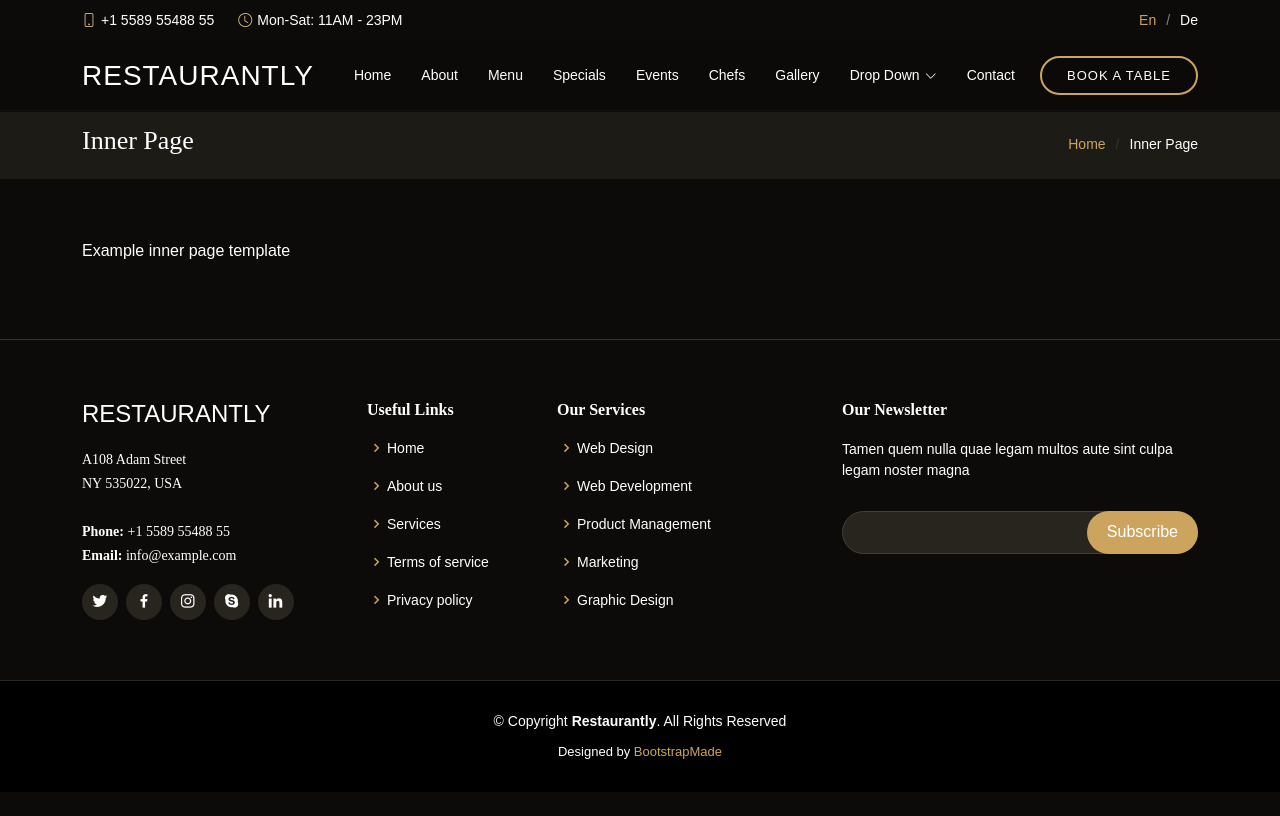
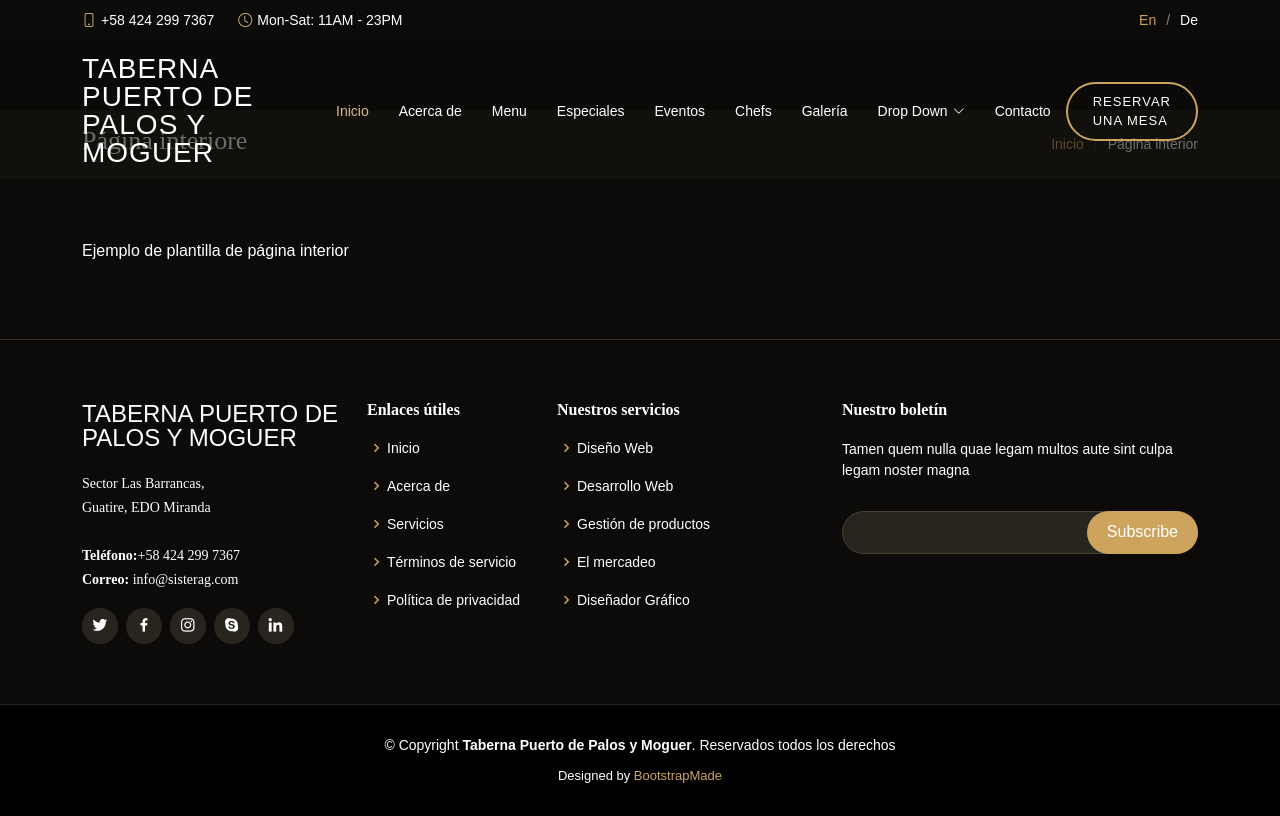
Before and after one commit to robguter/taberna, a plain HTML site: page inner-page.htm in a window 1280 px wide. Drawn offline with Linux system fonts and the light colour scheme; a web font is replaced by a local one.

Commit message:
Update inner-page.htm

```diff
--- a/inner-page.htm
+++ b/inner-page.htm
@@ -43,7 +43,7 @@
     <div class="container d-flex justify-content-center justify-content-md-between">
 
       <div class="contact-info d-flex align-items-center">
-        <i class="bi bi-phone d-flex align-items-center"><span>+1 5589 55488 55</span></i>
+        <i class="bi bi-phone d-flex align-items-center"><span>+58 424 299 7367</span></i>
         <i class="bi bi-clock d-flex align-items-center ms-4"><span> Mon-Sat: 11AM - 23PM</span></i>
       </div>
 
@@ -60,19 +60,19 @@
   <header id="header" class="fixed-top d-flex align-items-cente">
     <div class="container-fluid container-xl d-flex align-items-center justify-content-lg-between">
 
-      <h1 class="logo me-auto me-lg-0"><a href="index.html">Restaurantly</a></h1>
+      <h1 class="logo me-auto me-lg-0"><a href="index.html">Taberna Puerto de Palos y Moguer</a></h1>
       <!-- Uncomment below if you prefer to use an image logo -->
       <!-- <a href="index.html" class="logo me-auto me-lg-0"><img src="assets/img/logo.png" alt="" class="img-fluid"></a>-->
 
       <nav id="navbar" class="navbar order-last order-lg-0">
         <ul>
-          <li><a class="nav-link scrollto " href="#hero">Home</a></li>
-          <li><a class="nav-link scrollto" href="#about">About</a></li>
+          <li><a class="nav-link scrollto active" href="#hero">Inicio</a></li>
+          <li><a class="nav-link scrollto" href="#about">Acerca de</a></li>
           <li><a class="nav-link scrollto" href="#menu">Menu</a></li>
-          <li><a class="nav-link scrollto" href="#specials">Specials</a></li>
-          <li><a class="nav-link scrollto" href="#events">Events</a></li>
+          <li><a class="nav-link scrollto" href="#specials">Especiales</a></li>
+          <li><a class="nav-link scrollto" href="#events">Eventos</a></li>
           <li><a class="nav-link scrollto" href="#chefs">Chefs</a></li>
-          <li><a class="nav-link scrollto" href="#gallery">Gallery</a></li>
+          <li><a class="nav-link scrollto" href="#gallery">Galería</a></li>
           <li class="dropdown"><a href="#"><span>Drop Down</span> <i class="bi bi-chevron-down"></i></a>
             <ul>
               <li><a href="#">Drop Down 1</a></li>
@@ -90,11 +90,11 @@
               <li><a href="#">Drop Down 4</a></li>
             </ul>
           </li>
-          <li><a class="nav-link scrollto" href="#contact">Contact</a></li>
+          <li><a class="nav-link scrollto" href="#contact">Contacto</a></li>
         </ul>
         <i class="bi bi-list mobile-nav-toggle"></i>
       </nav><!-- .navbar -->
-      <a href="#book-a-table" class="book-a-table-btn scrollto d-none d-lg-flex">Book a table</a>
+      <a href="#book-a-table" class="book-a-table-btn scrollto d-none d-lg-flex">Reservar una mesa</a>
 
     </div>
   </header><!-- End Header -->
@@ -104,10 +104,10 @@
       <div class="container">
 
         <div class="d-flex justify-content-between align-items-center">
-          <h2>Inner Page</h2>
+          <h2>Página interiore</h2>
           <ol>
-            <li><a href="index.html">Home</a></li>
-            <li>Inner Page</li>
+            <li><a href="index.html">Inicio</a></li>
+            <li>Página interior</li>
           </ol>
         </div>
 
@@ -117,7 +117,7 @@
     <section class="inner-page">
       <div class="container">
         <p>
-          Example inner page template
+          Ejemplo de plantilla de página interior
         </p>
       </div>
     </section>
@@ -132,12 +132,12 @@
 
           <div class="col-lg-3 col-md-6">
             <div class="footer-info">
-              <h3>Restaurantly</h3>
+              <h3>Taberna Puerto de Palos y Moguer</h3>
               <p>
-                A108 Adam Street <br>
-                NY 535022, USA<br><br>
-                <strong>Phone:</strong> +1 5589 55488 55<br>
-                <strong>Email:</strong> info@example.com<br>
+                Sector Las Barrancas,  <br>
+                Guatire, EDO Miranda<br><br>
+                <strong>Teléfono:</strong>+58 424 299 7367<br>
+                <strong>Correo:</strong> info@sisterag.com<br>
               </p>
               <div class="social-links mt-3">
                 <a href="#" class="twitter"><i class="bx bxl-twitter"></i></a>
@@ -150,29 +150,29 @@
           </div>
 
           <div class="col-lg-2 col-md-6 footer-links">
-            <h4>Useful Links</h4>
+            <h4>Enlaces útiles</h4>
             <ul>
-              <li><i class="bx bx-chevron-right"></i> <a href="#">Home</a></li>
-              <li><i class="bx bx-chevron-right"></i> <a href="#">About us</a></li>
-              <li><i class="bx bx-chevron-right"></i> <a href="#">Services</a></li>
-              <li><i class="bx bx-chevron-right"></i> <a href="#">Terms of service</a></li>
-              <li><i class="bx bx-chevron-right"></i> <a href="#">Privacy policy</a></li>
+              <li><i class="bx bx-chevron-right"></i> <a href="#">Inicio</a></li>
+              <li><i class="bx bx-chevron-right"></i> <a href="#">Acerca de</a></li>
+              <li><i class="bx bx-chevron-right"></i> <a href="#">Servicios</a></li>
+              <li><i class="bx bx-chevron-right"></i> <a href="#">Términos de servicio</a></li>
+              <li><i class="bx bx-chevron-right"></i> <a href="#">Política de privacidad</a></li>
             </ul>
           </div>
 
           <div class="col-lg-3 col-md-6 footer-links">
-            <h4>Our Services</h4>
+            <h4>Nuestros servicios</h4>
             <ul>
-              <li><i class="bx bx-chevron-right"></i> <a href="#">Web Design</a></li>
-              <li><i class="bx bx-chevron-right"></i> <a href="#">Web Development</a></li>
-              <li><i class="bx bx-chevron-right"></i> <a href="#">Product Management</a></li>
-              <li><i class="bx bx-chevron-right"></i> <a href="#">Marketing</a></li>
-              <li><i class="bx bx-chevron-right"></i> <a href="#">Graphic Design</a></li>
+              <li><i class="bx bx-chevron-right"></i> <a href="#">Diseño Web</a></li>
+              <li><i class="bx bx-chevron-right"></i> <a href="#">Desarrollo Web</a></li>
+              <li><i class="bx bx-chevron-right"></i> <a href="#">Gestión de productos</a></li>
+              <li><i class="bx bx-chevron-right"></i> <a href="#">El mercadeo</a></li>
+              <li><i class="bx bx-chevron-right"></i> <a href="#">Diseñador Gráfico</a></li>
             </ul>
           </div>
 
           <div class="col-lg-4 col-md-6 footer-newsletter">
-            <h4>Our Newsletter</h4>
+            <h4>Nuestro boletín</h4>
             <p>Tamen quem nulla quae legam multos aute sint culpa legam noster magna</p>
             <form action="" method="post">
               <input type="email" name="email"><input type="submit" value="Subscribe">
@@ -186,7 +186,7 @@
 
     <div class="container">
       <div class="copyright">
-        &copy; Copyright <strong><span>Restaurantly</span></strong>. All Rights Reserved
+        &copy; Copyright <strong><span>Taberna Puerto de Palos y Moguer</span></strong>. Reservados todos los derechos
       </div>
       <div class="credits">
         <!-- All the links in the footer should remain intact. -->
```
